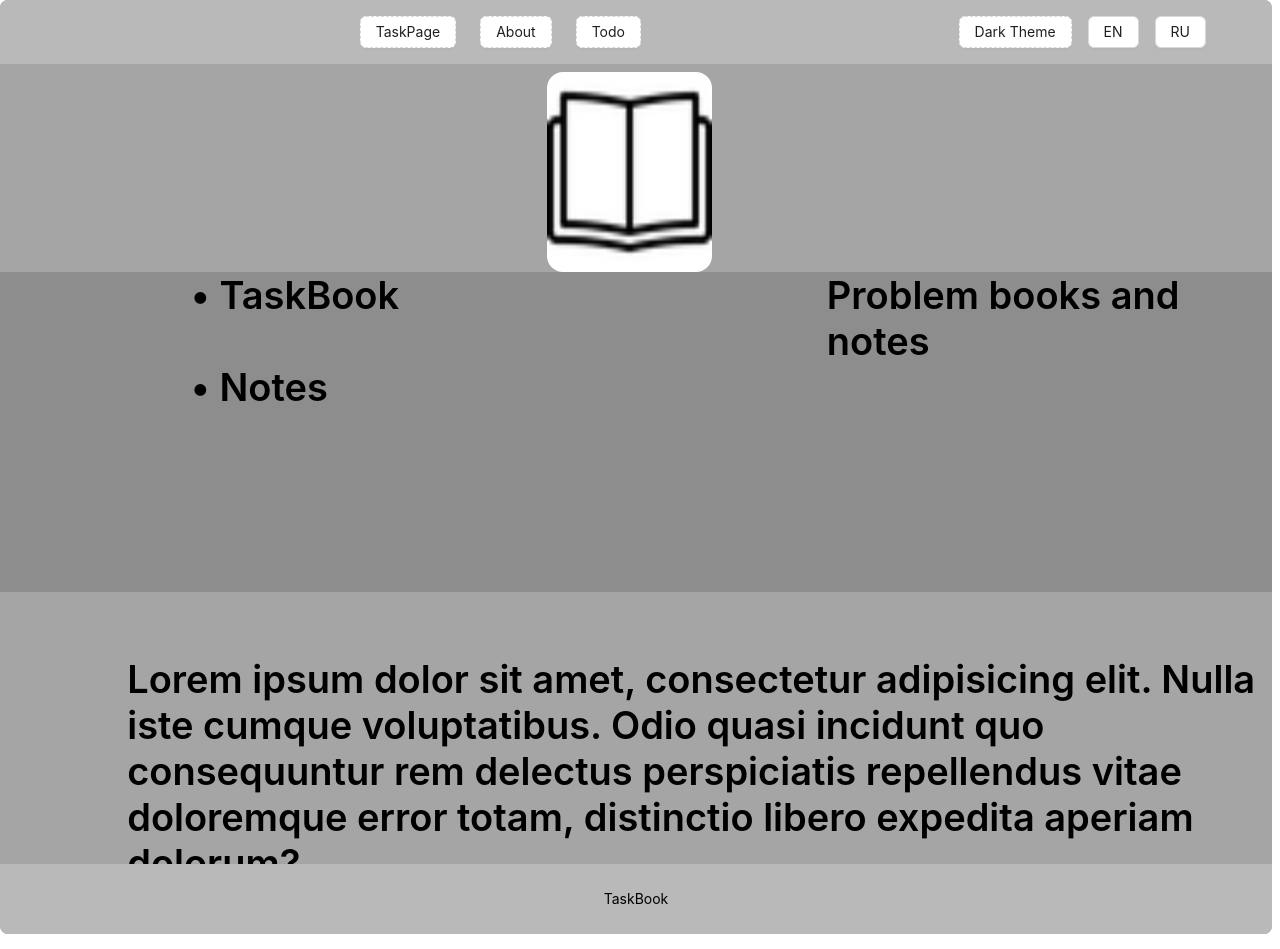
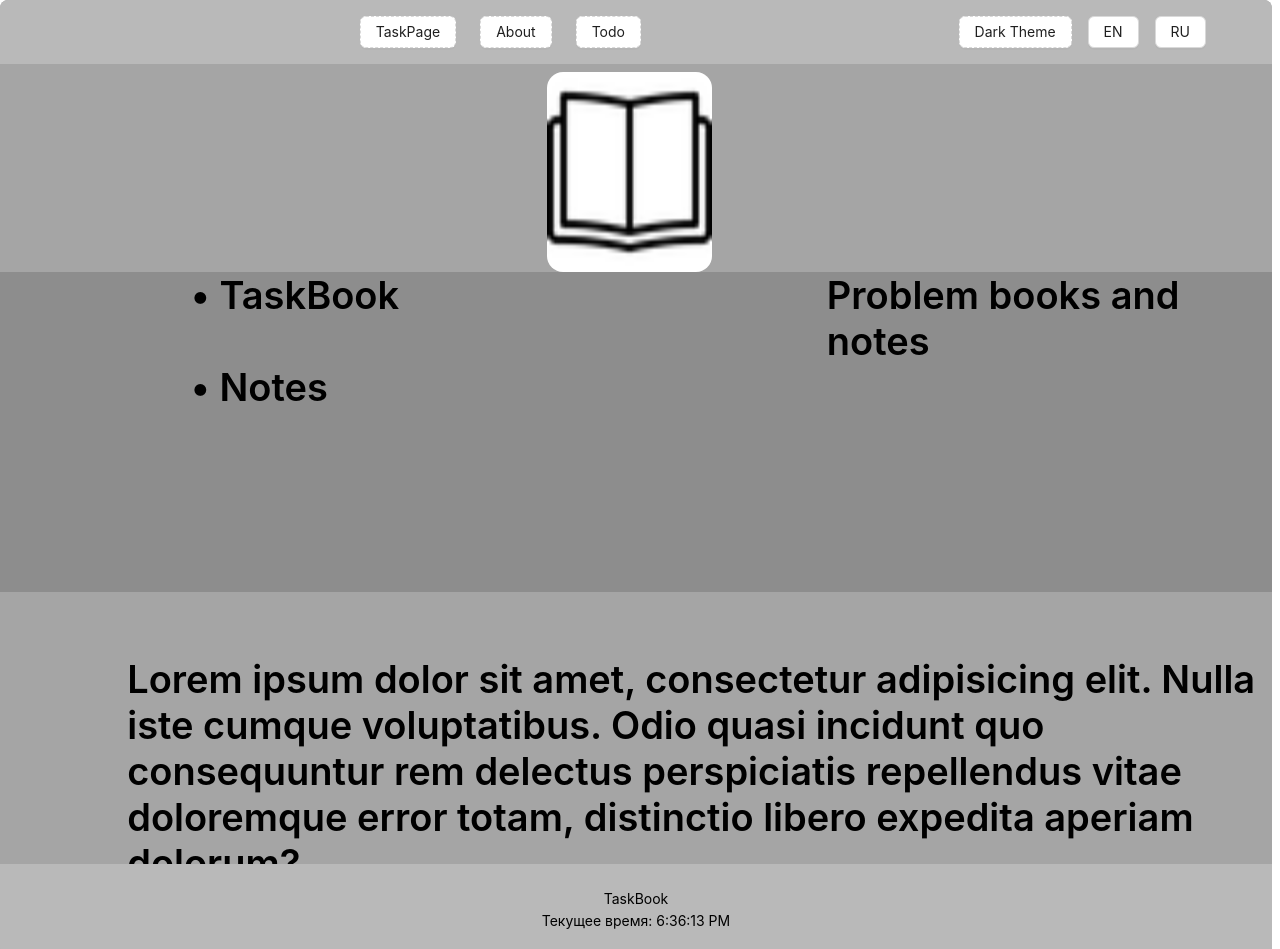
Before and after one commit to NoProblemmm/react-project-site, a React (Vite) app: page /about in a window 1280 px wide. Shown: the top 949 px of the page. Built offline with nearby package versions, Linux system fonts and the light colour scheme.

Commit message:
add timer

```diff
--- a/src/components/Layout/AppFooter.tsx
+++ b/src/components/Layout/AppFooter.tsx
@@ -1,13 +1,23 @@
-import React from "react";
+import React, { useEffect, useState } from "react";
 import { Layout, Typography } from "antd";
 import { useTheme } from "../../theme/SwitchTheme";
 const { Footer } = Layout;
 
 export function AppFooter() {
   const { theme } = useTheme();
+  let [timer, setTimer] = useState(new Date());
+  useEffect(() => {
+    const intervalId = setInterval(() => {
+      setTimer(new Date());
+    }, 1000);
+    return () => clearInterval(intervalId);
+  }, []);
   return (
     <Footer className="footer-custom ">
       <Typography className="footer-custom text-center">TaskBook</Typography>
+      <Typography className="footer-custom text-center">
+        Текущее время: {timer.toLocaleTimeString()}
+      </Typography>
     </Footer>
   );
 }
```
